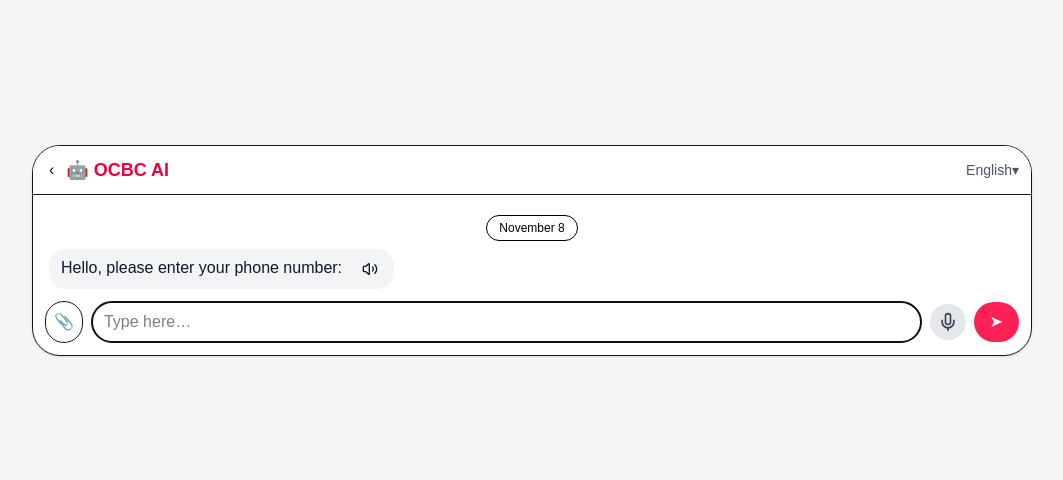
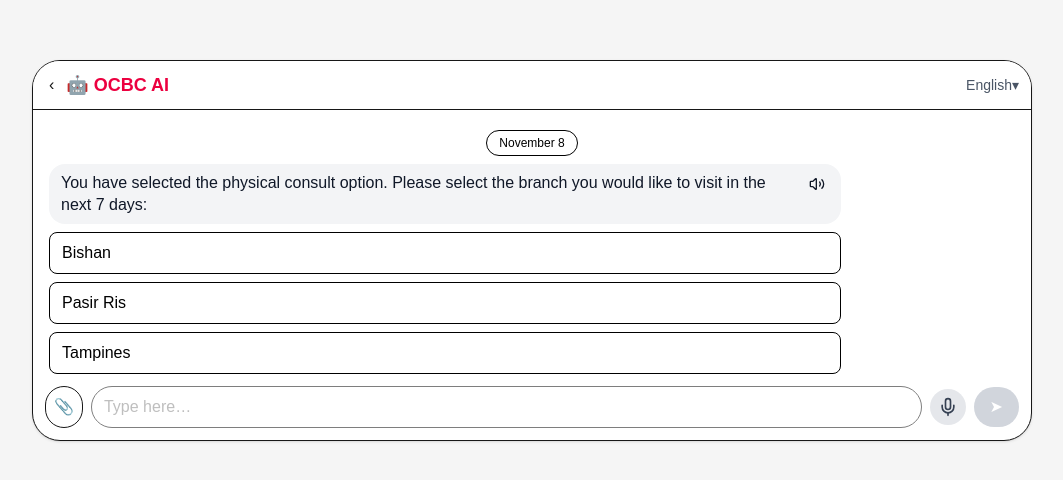
Before and after one commit to Justin0526/FSDP_Ignition_Team22, a Next.js app in the folder client/: page /chatbot in a window 1280 px wide. Shown: the part 150-630 px from the top of the page, without its empty margins (108-1171 px from the left). Built offline with nearby package versions, Linux system fonts and the light colour scheme.

Commit message:
show QR code after user selects branch

```diff
--- a/client/package.json
+++ b/client/package.json
@@ -15,7 +15,8 @@
     "lucide-react": "^0.553.0",
     "next": "16.0.1",
     "react": "19.2.0",
-    "react-dom": "19.2.0"
+    "react-dom": "19.2.0",
+    "react-qr-code": "^2.0.18"
   },
   "devDependencies": {
     "@tailwindcss/postcss": "^4",
--- a/client/src/chatbot/flow.js
+++ b/client/src/chatbot/flow.js
@@ -200,4 +200,38 @@
     input: "none",
     next: null,
   },
+
+  // branch selection demo
+  testSelectBranch: {
+    bot: "You have selected the physical consult option. Please select the branch you would like to visit in the next 7 days:",
+    input: "none",  // We want to show options, not free text
+    asyncBeforeNext: async (ctx, push) => {
+      const branches = [
+        { label: "Bishan", value: "Bishan" },
+        { label: "Pasir Ris", value: "Pasir Ris" },
+        { label: "Tampines", value: "Tampines" },
+      ];
+      push?.("bot_options", branches);
+    },
+    next: null, // Wait for user pick
+    onChoose: (opt, ctx) => {
+      ctx.branch = opt.value;
+    },
+    nextAfterChoose: "confirmBranch", // After selection
+  },
+
+  confirmBranch: {
+  bot: null, // set dynamically
+  input: "none",
+  asyncBeforeNext: async (ctx, push) => {
+    const qrValue = `Branch: ${ctx.branch}`;
+    //Push the confirmation message first
+    push?.("bot", `You have selected the ${ctx.branch} OCBC branch.
+      Here is your QR code for your visit that can be scanned at the ${ctx.branch} OCBC Branch in the next 7 days for a consult.`);
+    // Then push QR Code
+    push?.("bot", { text: "", qrvalue: qrValue });  },
+  next: null
+},
+
+
 };
--- a/client/src/chatbot/useFsm.js
+++ b/client/src/chatbot/useFsm.js
@@ -16,18 +16,24 @@
   const runningRef = useRef(false);     // prevent re-entrant auto-runs
 
   // Push a chat message
-  const push = (from, payload) => {
+  const push = (from, payload, meta) => {
   if (!payload) return;
   // special channel for options
   if (from === "bot_options") {
     setMessages((m) => [...m, { from: "bot", type: "options", options: payload }]);
   } else if (from === "bot_summary"){
     setMessages((m) => [...m, { from: "bot", type: "summary", data: payload }]);
+  } else {
+    // If payload is an object, merge its properties (for \ntext, qrvalue, etc.)
+    if (typeof payload === "object" && payload !== null) {
+      setMessages((m) => [...m, { from, ...payload }]);
+    } else {
+      // Else, store as usual string with any extra meta
+      setMessages((m) => [...m, { from, text: payload, ...(meta || {}) }]);
     }
-    else {
-        setMessages((m) => [...m, { from, text: payload }]);
   }
 };
+
 
   const textOf = (s) => (typeof s?.bot === "function" ? s.bot(ctx) : s?.bot);
 
--- /dev/null
+++ b/client/src/components/chatbot/BranchQRCode.jsx
@@ -0,0 +1,10 @@
+// src/components/chatbot/BranchQRCode.jsx
+import QRCode from "react-qr-code";
+
+export default function BranchQRCode({ value }) {
+    return (
+        <div className="p-2 bg-white rounded shadow inline-block">
+        <QRCode value={value} size={160} />
+        </div>
+    );
+}
--- a/client/src/components/chatbot/Chatbot.jsx
+++ b/client/src/components/chatbot/Chatbot.jsx
@@ -5,7 +5,10 @@
 import InputBar from "./InputBar";
 
 export default function Chatbot() {
-  const { messages, input, setInput, allowInput, submit, choose, summary } = useFsm(FLOW, "askPhoneNum");
+  //const { messages, input, setInput, allowInput, submit, choose, summary } = useFsm(FLOW, "askPhoneNum");
+  const { messages, input, setInput, allowInput, submit, choose, summary } = useFsm(FLOW, "testSelectBranch");
+  // starting state is "testSelectBranch" for branch selection demo
+
 
   return (
     <div className="w-full max-w-[1000px] mx-auto rounded-[28px] border shadow-sm bg-white overflow-hidden">
--- a/client/src/components/chatbot/MessageBubble.jsx
+++ b/client/src/components/chatbot/MessageBubble.jsx
@@ -1,8 +1,10 @@
 import { IconSpeaker } from "./Icon";
 import VoiceButton from "./VoiceButton";
+import BranchQRCode from "./BranchQRCode";
+
 
 // No ml-auto here; alignment is handled by the flex wrapper in MessageList
-export default function MessageBubble({ from, children }) {
+export default function MessageBubble({ from, children, qrvalue }) {
   const isBot = from === "bot";
   const base = "max-w-[82%] px-3 py-2 rounded-2xl inline-flex items-start gap-2";
   const cls = isBot
@@ -14,13 +16,20 @@
       <IconSpeaker />
     </span>
   );
+  // Determiniong if the message has non-empty text
+  const hasText = !!(children && children.trim());
 
   return (
     <div className={cls}>
-      {/* customer icon on left of pink bubble, bot icon on right of grey bubble (like your mock) */}
-      {!isBot && <VoiceButton text={children} />}
       <span className="leading-snug">{children}</span>
-      {isBot && <VoiceButton text={children} />}
+      {/* Show VoiceButton only for bot messages that have non-empty text */}
+      {isBot && hasText && <VoiceButton text={children} />}
+      {/* QR code: ONLY when bot and qrvalue exists */}
+      {isBot && qrvalue && (
+        <div className="mt-2">
+          <BranchQRCode value={qrvalue} />
+        </div>
+      )}
     </div>
   );
 }
--- a/client/src/components/chatbot/MessageList.jsx
+++ b/client/src/components/chatbot/MessageList.jsx
@@ -59,7 +59,7 @@
           );
         }
         else if (m.type === "summary"){
-           return (
+          return (
             <div key={i} className="flex justify-start">
               <SummaryCard
                 data={m.data}
@@ -72,7 +72,7 @@
         }
         return (
           <div key={i} className={`flex ${m.from === "bot" ? "justify-start" : "justify-end"}`}>
-            <MessageBubble from={m.from}>{m.text}</MessageBubble>
+            <MessageBubble from={m.from} qrvalue={m.qrvalue}>{m.text}</MessageBubble>
           </div>
         );
       })}
```
Also changed, not shown: 1 other file (tests, documents, lock files or other folders). Lines whose indentation alone changed are shown as unchanged.
